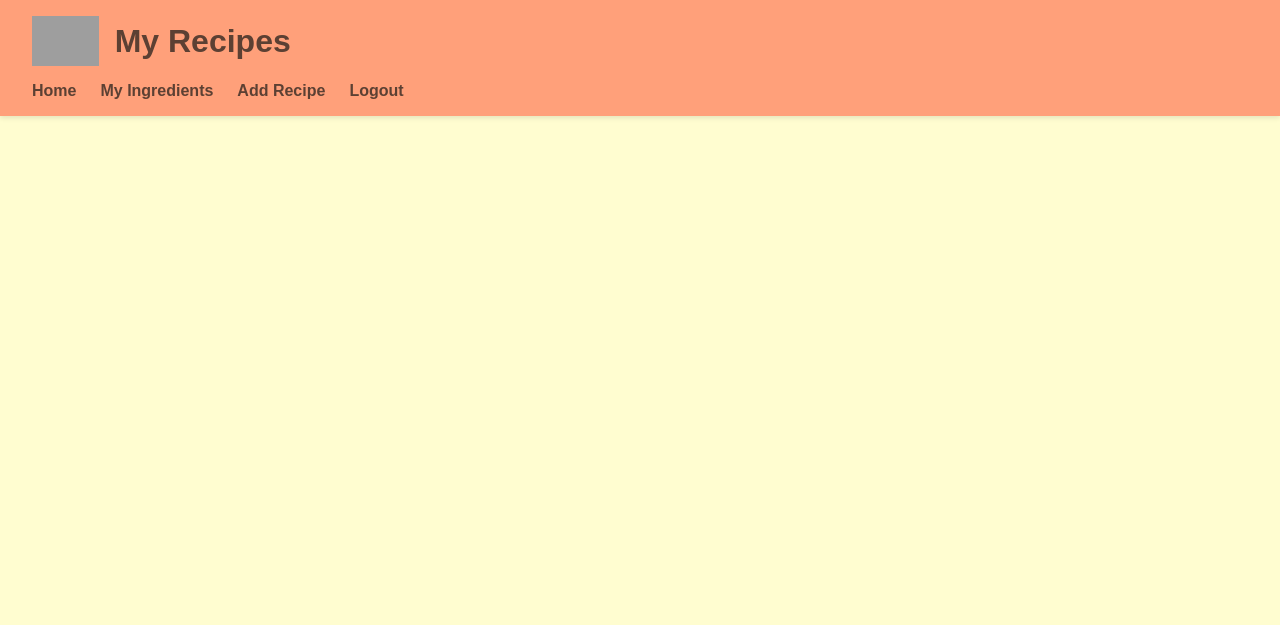
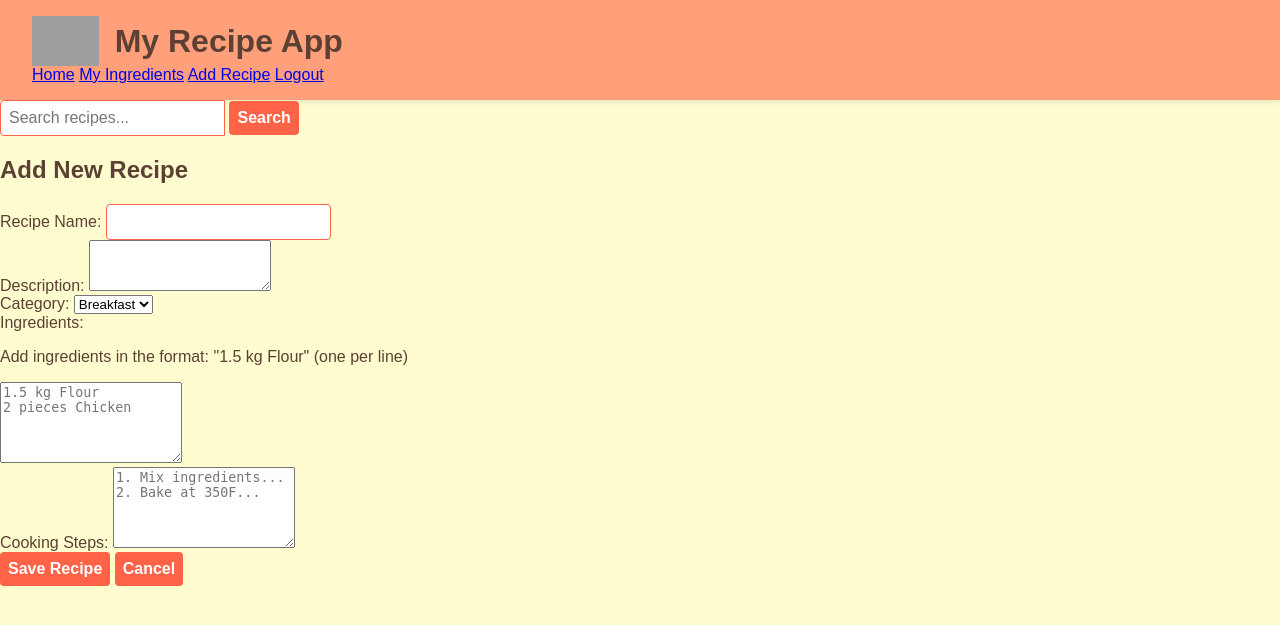
Before and after one commit to notdredre/RecipeTracker, a Flask app: template App/templates/recipes.html in a window 1280 px wide. Shown: the top 625 px of the page. Run offline with Flask 3, Linux system fonts and the light colour scheme; the template is opened without the code that fills it, so the values that code supplies are empty; grey boxes are pictures that could not be loaded.

Commit message:
recipes formatting change

```diff
--- a/App/templates/recipes.html
+++ b/App/templates/recipes.html
@@ -8,68 +8,169 @@
     <link rel="stylesheet" href="{{ url_for('static', filename='styles/recipes.css') }}">
 </head>
 <body>
-    <!-- Header with Logo -->
+    <!-- Header -->
     <header>
         <div class="logo-container">
-            <img src="{{ url_for('static', filename='logo.png') }}" alt="Logo" class="logo">
-            <h1>My Recipes</h1>
+            <img src="/static/logo.png" alt="Logo" class="logo">
+            <h1>My Recipe App</h1>
         </div>
-        <!-- Navigation -->
-        <nav class="nav-links">
-            <a href="{{ url_for('index_views.home_page') }}">Home</a>
-            <a href="">My Ingredients</a>
-            <a href="{{ url_for('static', filename='templates/add_recipes') }}">Add Recipe</a>
-            <a href="{{ url_for('user_views.logout_action') }}">Logout</a>
+        <nav>
+            <a href="/home">Home</a>
+            <a href="/ingredients">My Ingredients</a>
+            <a href="#" onclick="showModal('add-recipe-modal')">Add Recipe</a>
+            <a href="/logout">Logout</a>
         </nav>
     </header>
 
     <!-- Flash Messages -->
     {% with messages = get_flashed_messages(with_categories=true) %}
         {% if messages %}
-            <div class="flash-messages">
             {% for category, message in messages %}
                 <div class="flash {{ category }}">{{ message }}</div>
             {% endfor %}
-            </div>
         {% endif %}
     {% endwith %}
 
+    <!-- Search Bar -->
+    <div class="search-container">
+        <form method="GET" action="/home">
+            <input type="text" name="search" placeholder="Search recipes..." class="search-input"
+                   value="{{ request.args.get('search', '') }}">
+            <button type="submit">Search</button>
+        </form>
+    </div>
+
     <!-- Recipe Grid -->
-    <main>
-
-
     <div class="recipe-grid">
         {% for recipe in recipes %}
         <div class="recipe-card">
             <h3>{{ recipe.name }}</h3>
-                    <span class="category {{ recipe.category.lower() if recipe.category else 'other' }}">
-                        {{ recipe.category or 'Uncategorized' }}
-                    </span>
-
-                    {% if recipe.description %}
-                    <div class="recipe-description">
-                        <p>{{ recipe.description }}</p>
-                    </div>
-                    {% endif %}
-
+            <p>{{ recipe.description[:100] }}{% if recipe.description|length > 100 %}...{% endif %}</p>
             <div class="recipe-actions">
-                        <a href="{{ url_for('recipe_views.get_recipe_detail_page', recipe_id=recipe.id) }}"
-                           class="view-btn">View</a>
-                        <a href="{{ url_for('recipe_views.get_edit_recipe_page', recipe_id=recipe.id) }}"
-                           class="edit-btn">Edit</a>
-                        <form method="POST" action="{{ url_for('recipe_views.delete_recipe_action', recipe_id=recipe.id) }}"
-                              class="delete-form">
+                <a href="/recipes/{{ recipe.id }}" class="view-btn">View</a>
+                <a href="#" onclick="showModal('edit-recipe-modal-{{ recipe.id }}')" class="edit-btn">Edit</a>
+                <form method="POST" action="/recipes/{{ recipe.id }}/delete" style="display: inline;">
                     <button type="submit" class="delete-btn"
-                                    onclick="return confirm('Are you sure you want to delete this recipe?')">Delete</button>
+                            onclick="return confirm('Delete this recipe?')">Delete</button>
                 </form>
-                        <form method="POST" action="{{ url_for('recipe_views.cook_recipe_action', recipe_id=recipe.id) }}"
-                              class="cook-form">
+                <form method="POST" action="/recipes/{{ recipe.id }}/cook" style="display: inline;">
                     <button type="submit" class="cook-btn">Cook</button>
                 </form>
             </div>
         </div>
         {% endfor %}
     </div>
-    </main>
+
+    <!-- Add Recipe Modal -->
+    <div id="add-recipe-modal" class="modal">
+        <div class="modal-content">
+            <h2>Add New Recipe</h2>
+            <form method="POST" action="/recipes">
+                <div class="form-group">
+                    <label for="name">Recipe Name:</label>
+                    <input type="text" id="name" name="name" required>
+                </div>
+
+                <div class="form-group">
+                    <label for="description">Description:</label>
+                    <textarea id="description" name="description" rows="3"></textarea>
+                </div>
+
+                <div class="form-group">
+                    <label for="category">Category:</label>
+                    <select id="category" name="category" required>
+                        <option value="Breakfast">Breakfast</option>
+                        <option value="Lunch">Lunch</option>
+                        <option value="Dinner">Dinner</option>
+                        <option value="Dessert">Dessert</option>
+                        <option value="Drink">Drink</option>
+                    </select>
+                </div>
+
+                <div class="form-group">
+                    <label>Ingredients:</label>
+                    <p>Add ingredients in the format: "1.5 kg Flour" (one per line)</p>
+                    <textarea name="ingredients" rows="5" placeholder="1.5 kg Flour&#10;2 pieces Chicken"></textarea>
+                </div>
+
+                <div class="form-group">
+                    <label for="steps">Cooking Steps:</label>
+                    <textarea id="steps" name="steps" rows="5" required placeholder="1. Mix ingredients...&#10;2. Bake at 350F..."></textarea>
+                </div>
+
+                <div class="form-actions">
+                    <button type="submit">Save Recipe</button>
+                    <button type="button" onclick="hideModal('add-recipe-modal')">Cancel</button>
+                </div>
+            </form>
+        </div>
+    </div>
+
+    <!-- Edit Recipe Modals (one for each recipe) -->
+    {% for recipe in recipes %}
+    <div id="edit-recipe-modal-{{ recipe.id }}" class="modal">
+        <div class="modal-content">
+            <h2>Edit Recipe</h2>
+            <form method="POST" action="/recipes/{{ recipe.id }}/edit">
+                <div class="form-group">
+                    <label for="name">Recipe Name:</label>
+                    <input type="text" id="name" name="name" value="{{ recipe.name }}" required>
+                </div>
+
+                <div class="form-group">
+                    <label for="description">Description:</label>
+                    <textarea id="description" name="description" rows="3">{{ recipe.description }}</textarea>
+                </div>
+
+                <div class="form-group">
+                    <label for="category">Category:</label>
+                    <select id="category" name="category" required>
+                        <option value="Breakfast" {% if recipe.category == 'Breakfast' %}selected{% endif %}>Breakfast</option>
+                        <option value="Lunch" {% if recipe.category == 'Lunch' %}selected{% endif %}>Lunch</option>
+                        <option value="Dinner" {% if recipe.category == 'Dinner' %}selected{% endif %}>Dinner</option>
+                        <option value="Dessert" {% if recipe.category == 'Dessert' %}selected{% endif %}>Dessert</option>
+                        <option value="Drink" {% if recipe.category == 'Drink' %}selected{% endif %}>Drink</option>
+                    </select>
+                </div>
+
+                <div class="form-group">
+                    <label>Ingredients:</label>
+                    <textarea name="ingredients" rows="5">
+                        {% for ing in recipe.ingredients %}
+                        {{ ing.quantity }} {{ ing.unit }} {{ ing.name }}
+                        {% endfor %}
+                    </textarea>
+                </div>
+
+                <div class="form-group">
+                    <label for="steps">Cooking Steps:</label>
+                    <textarea id="steps" name="steps" rows="5" required>{{ recipe.steps }}</textarea>
+                </div>
+
+                <div class="form-actions">
+                    <button type="submit">Update Recipe</button>
+                    <button type="button" onclick="hideModal('edit-recipe-modal-{{ recipe.id }}')">Cancel</button>
+                </div>
+            </form>
+        </div>
+    </div>
+    {% endfor %}
+
+    <script>
+        function showModal(id) {
+            document.getElementById(id).style.display = 'block';
+        }
+
+        function hideModal(id) {
+            document.getElementById(id).style.display = 'none';
+        }
+
+        // Close modal when clicking outside
+        window.onclick = function(event) {
+            if (event.target.className === 'modal') {
+                event.target.style.display = 'none';
+            }
+        }
+    </script>
 </body>
 </html>
```
Lines whose indentation alone changed are shown as unchanged.
